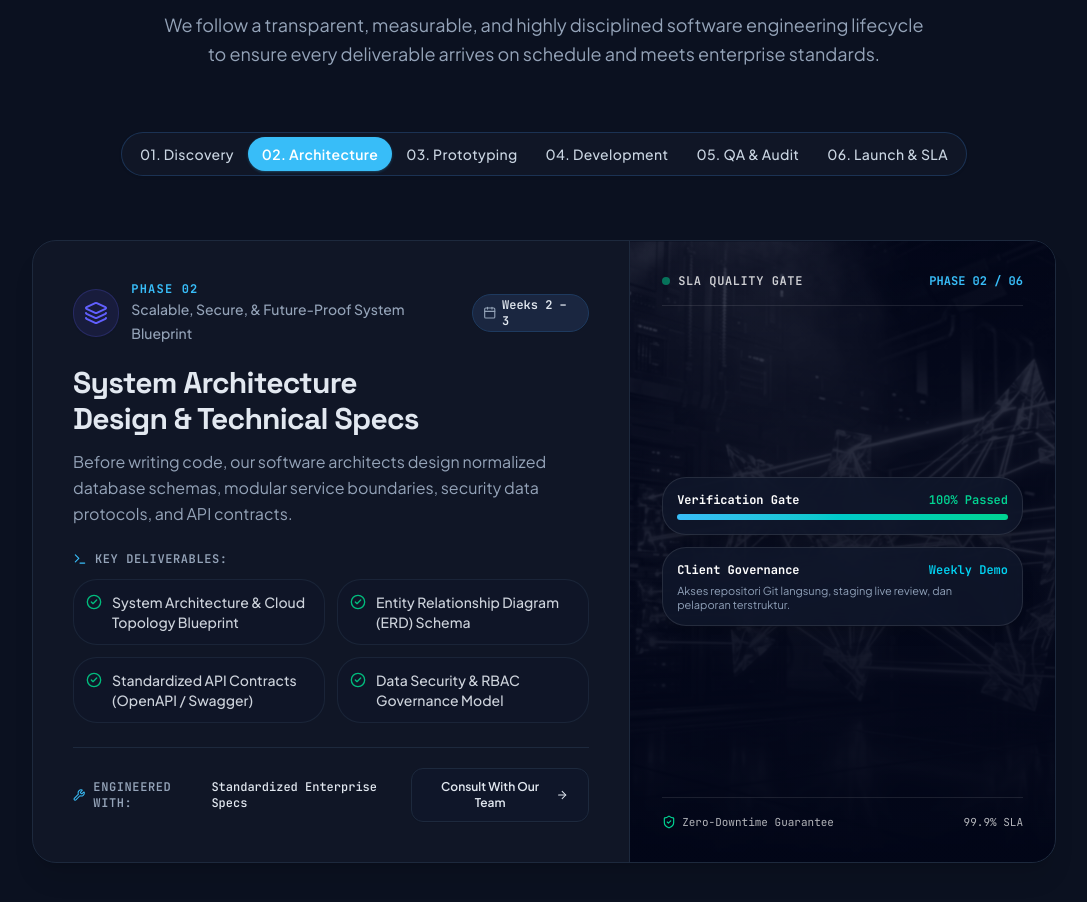
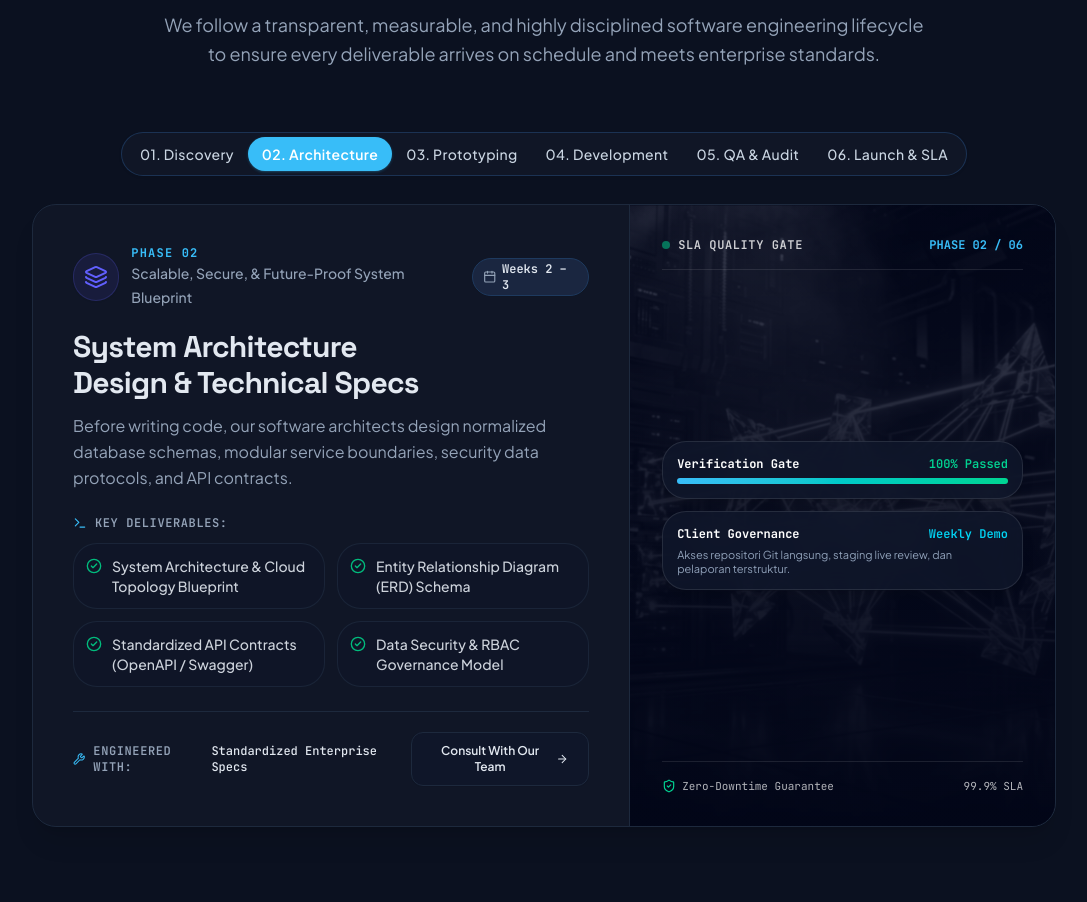
Before and after one commit to TehnonusaPS/tehnonusa-prima-solusi, a Next.js app: page /en in a window 1280 px wide. Shown: the part 5540-6442 px from the top of the page, without its empty margins (96-1183 px from the left). Built offline with nearby package versions, Linux system fonts and the light colour scheme.

Commit message:
style(process): reduce spacing between tabs and showcase card

```diff
--- a/src/components/sections/process/process-section.tsx
+++ b/src/components/sections/process/process-section.tsx
@@ -210,7 +210,7 @@ export function ProcessSection({ className }: ProcessSectionProps) {
         </div>
 
         {/* 3. Interactive SlideTabs Navigation */}
-        <div className="mb-10 sm:mb-14 overflow-x-auto pb-2 scrollbar-none flex justify-start sm:justify-center">
+        <div className="mb-4 sm:mb-6 overflow-x-auto pb-1 scrollbar-none flex justify-start sm:justify-center">
           <SlideTabs
             tabs={tabs}
             activeId={activePhaseKey}
```
